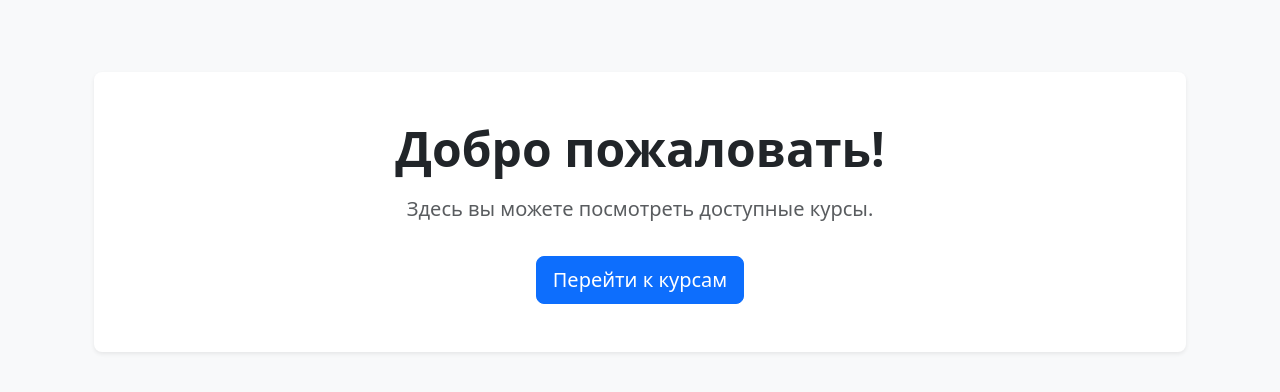
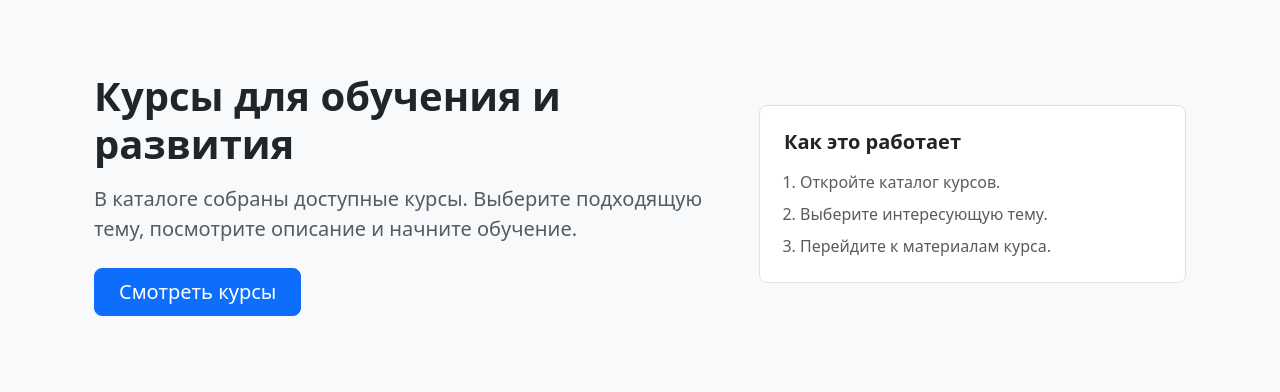
Before and after one commit to JayStorm228/DjangoWebsite, a Django app: page / in a window 1280 px wide. Shown: the part 56-448 px from the top of the page. Run offline with Django 5.2, Linux system fonts and the light colour scheme; some libraries are stand-ins or nearby versions.

Commit message:
fix: updated templates for better UX

```diff
--- a/templates/base.html
+++ b/templates/base.html
@@ -6,6 +6,7 @@
     <meta name="viewport" content="width=device-width, initial-scale=1.0">
     <title>{% block title %}Мой проект{% endblock %}</title>
     <link rel="stylesheet" href="{% static 'css/bootstrap.min.css' %}">
+    {% block extra_css %}{% endblock %}
   </head>
   <body class="bg-light">
     <nav class="navbar navbar-expand-lg navbar-dark bg-dark mb-4">
--- a/templates/home/index.html
+++ b/templates/home/index.html
@@ -1,11 +1,26 @@
 {% extends "home/base.html" %}
-{% block title %}Добро пожаловать{% endblock %}
+{% block title %}Главная{% endblock %}
 {% block home_content %}
   <div class="container py-5">
-    <div class="p-5 bg-white rounded-3 shadow-sm text-center">
-      <h1 class="display-5 fw-bold">Добро пожаловать!</h1>
-      <p class="lead text-muted mt-3">Здесь вы можете посмотреть доступные курсы.</p>
-      <a href="{% url "shop:index" %}" class="btn btn-primary btn-lg mt-3">Перейти к курсам</a>
+    <div class="row align-items-center g-5">
+      <div class="col-lg-7">
+        <h1 class="fw-bold mb-3">Курсы для обучения и развития</h1>
+        <p class="text-muted fs-5 mb-4">
+          В каталоге собраны доступные курсы. Выберите подходящую тему,
+          посмотрите описание и начните обучение.
+        </p>
+        <a href="{% url 'shop:index' %}" class="btn btn-primary btn-lg px-4">Смотреть курсы</a>
+      </div>
+      <div class="col-lg-5">
+        <div class="bg-white border rounded-3 p-4">
+          <h2 class="h5 fw-semibold mb-3">Как это работает</h2>
+          <ol class="mb-0 ps-3 text-muted">
+            <li class="mb-2">Откройте каталог курсов.</li>
+            <li class="mb-2">Выберите интересующую тему.</li>
+            <li>Перейдите к материалам курса.</li>
+          </ol>
+        </div>
+      </div>
     </div>
   </div>
 {% endblock %}
--- a/templates/shop/single_course.html
+++ b/templates/shop/single_course.html
@@ -7,5 +7,8 @@
         <p>{{ course.price }}</p>
         <p>{{ course.students_qty }}</p>
         <button type="button" class="btn btn-primary btn-lg w-100 mt-3">Buy</button>
+        <a type="button"
+           class="btn btn-primary btn-lg w-100 mt-3"
+           href="{% url 'shop:index' %}">Назад</a>
     {% endblock %}
 {% endblock %}
```
